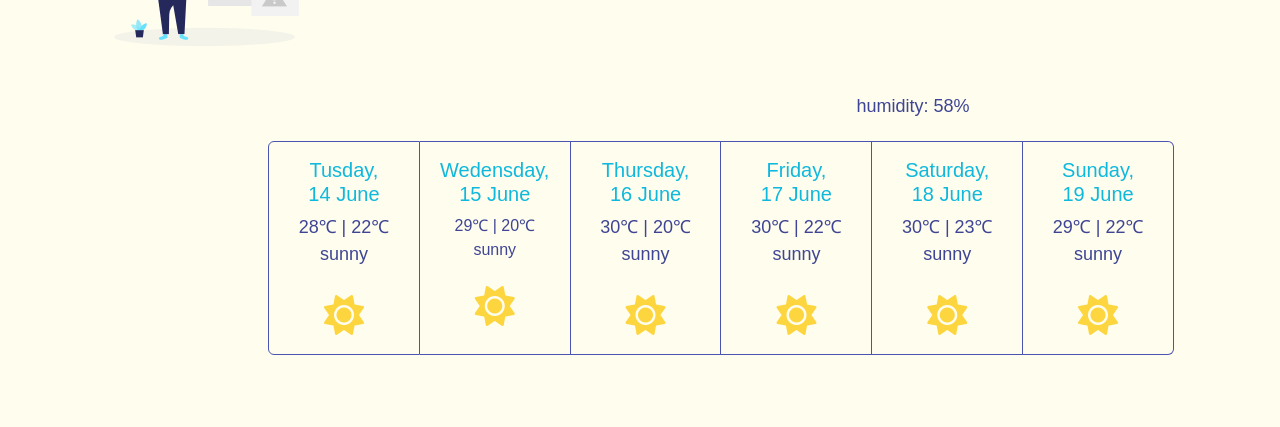
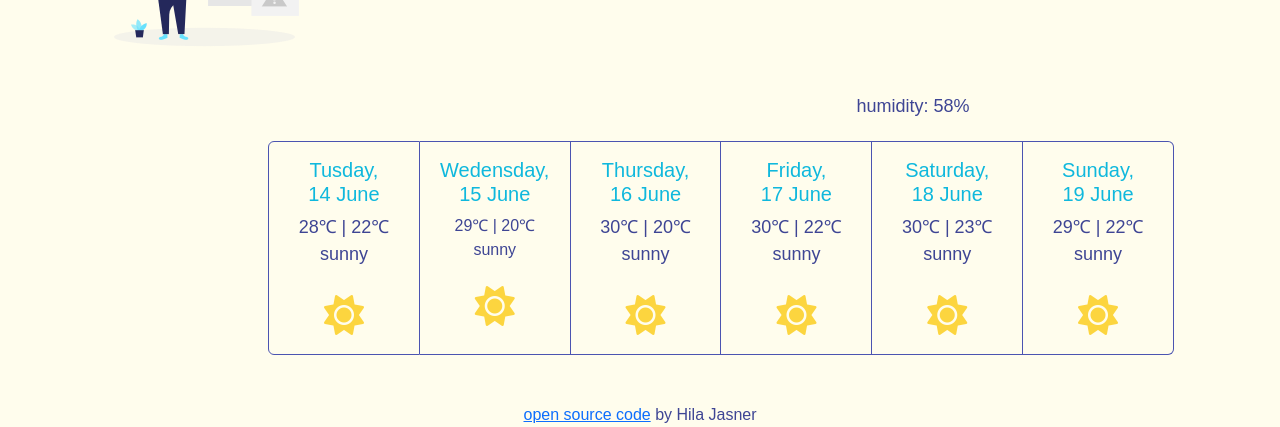
Before and after one commit to hila-j/my-project, a plain HTML site: page index.html in a window 1280 px wide. Shown: the part 382-809 px from the top of the page. Drawn offline with nearby package versions, Linux system fonts and the light colour scheme; no server answers; a web font is replaced by a local one.

Commit message:
added link to my github account at the bottom of the page

```diff
--- a/index.html
+++ b/index.html
@@ -212,6 +212,10 @@
       <br />
       <br />
     </div>
+    <div>
+      <a href="https://github.com/hila-j/my-project"> open source code</a>
+      by Hila Jasner
+    </div>
     <script src="src/index.js"></script>
   </body>
 </html>
```
